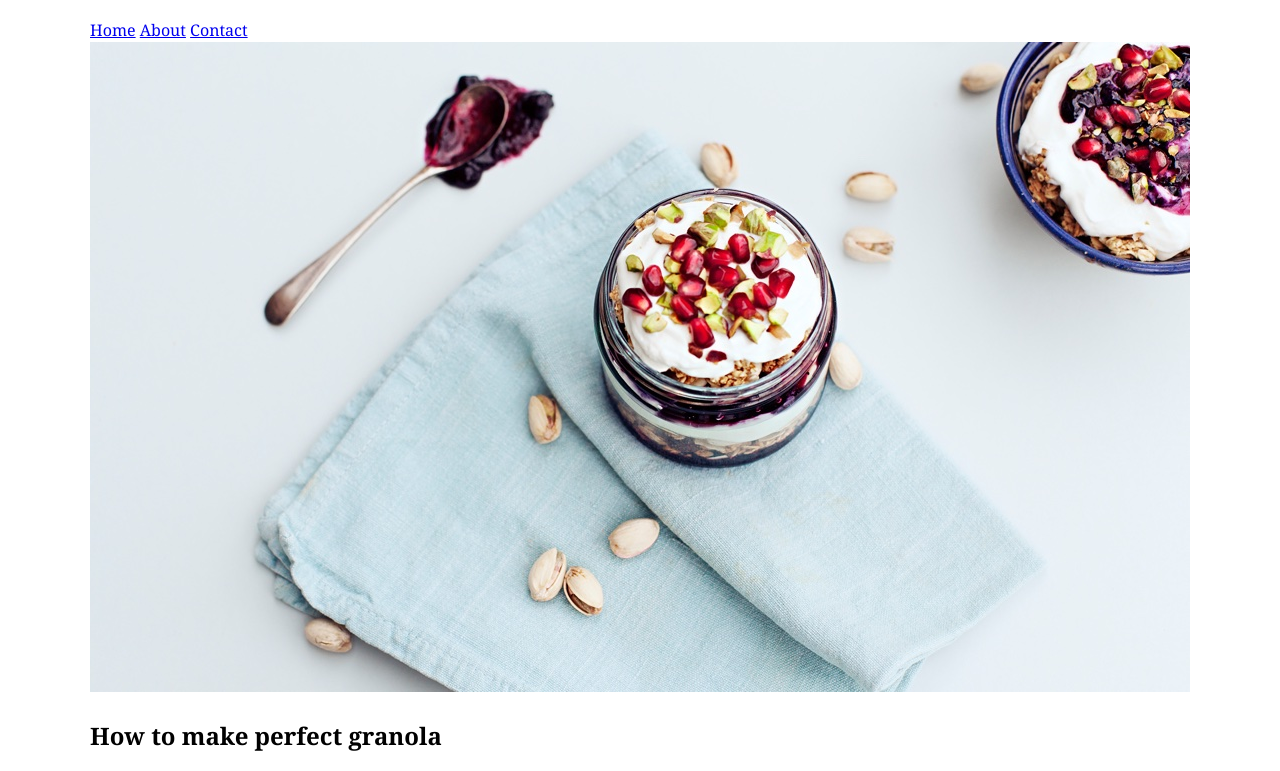
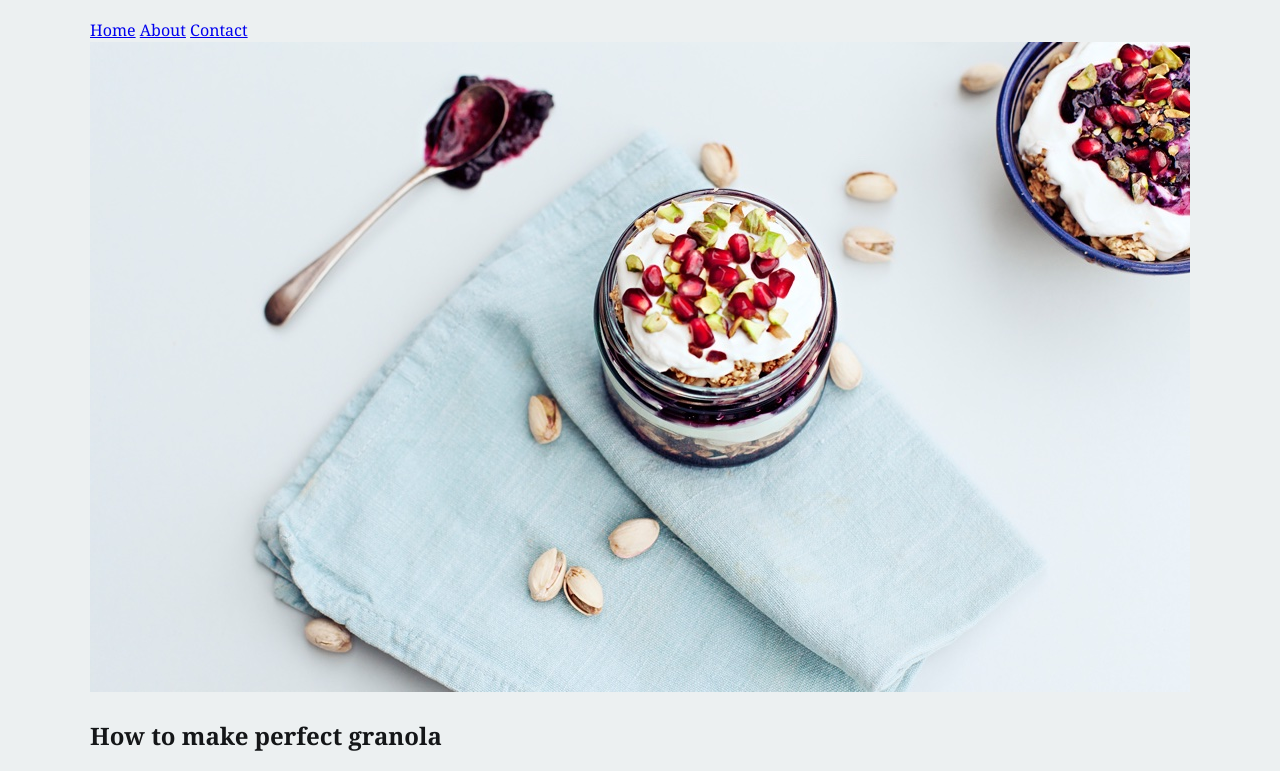
Before and after one commit to dominiccodes/munch, a plain HTML site: page index.html in a window 1280 px wide. Shown: the part 196-967 px from the top of the page. Drawn offline with Linux system fonts and the light colour scheme.

Commit message:
Set text color and body background

```diff
--- a/css/style.css
+++ b/css/style.css
@@ -8,4 +8,8 @@ body {
 	line-height: 1.5;
 	width: 1100px;
 	margin: 0 auto;
+	/*	dark grey */
+	color: #141618;
+	/*	off white color*/
+	background-color: #ecf0f1;
 }
```
